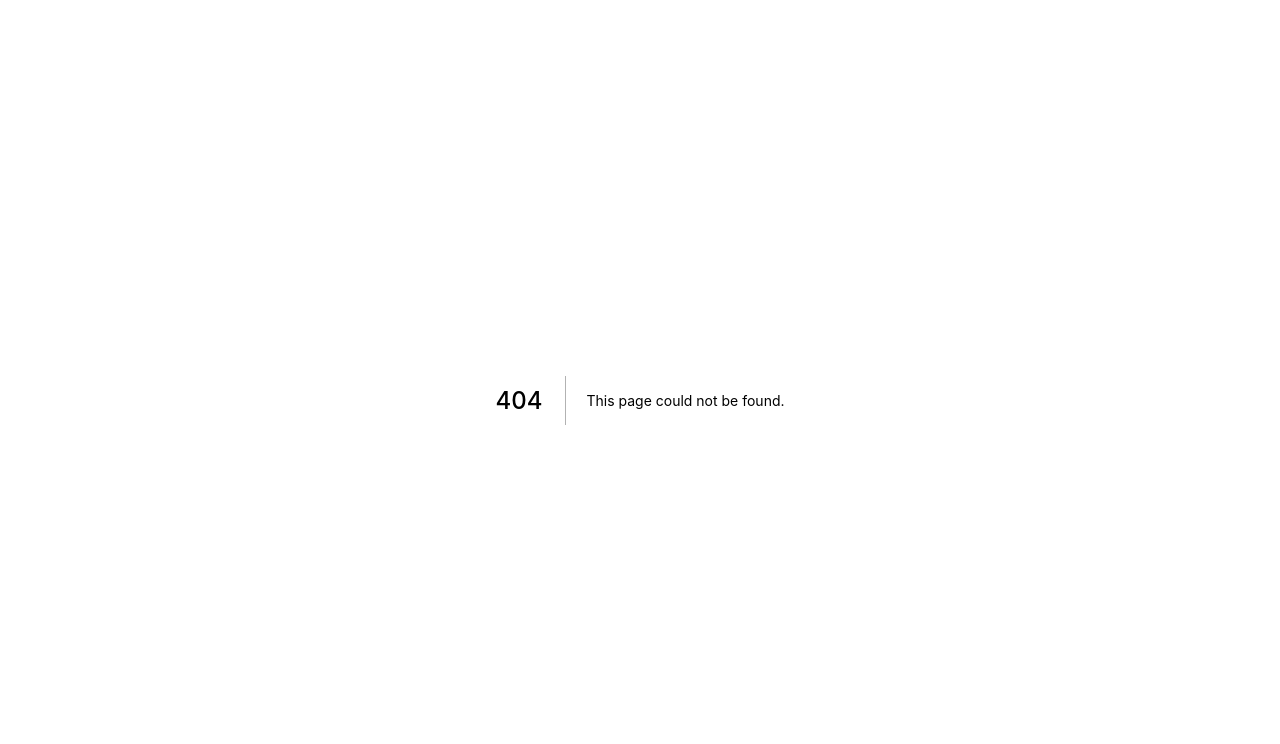
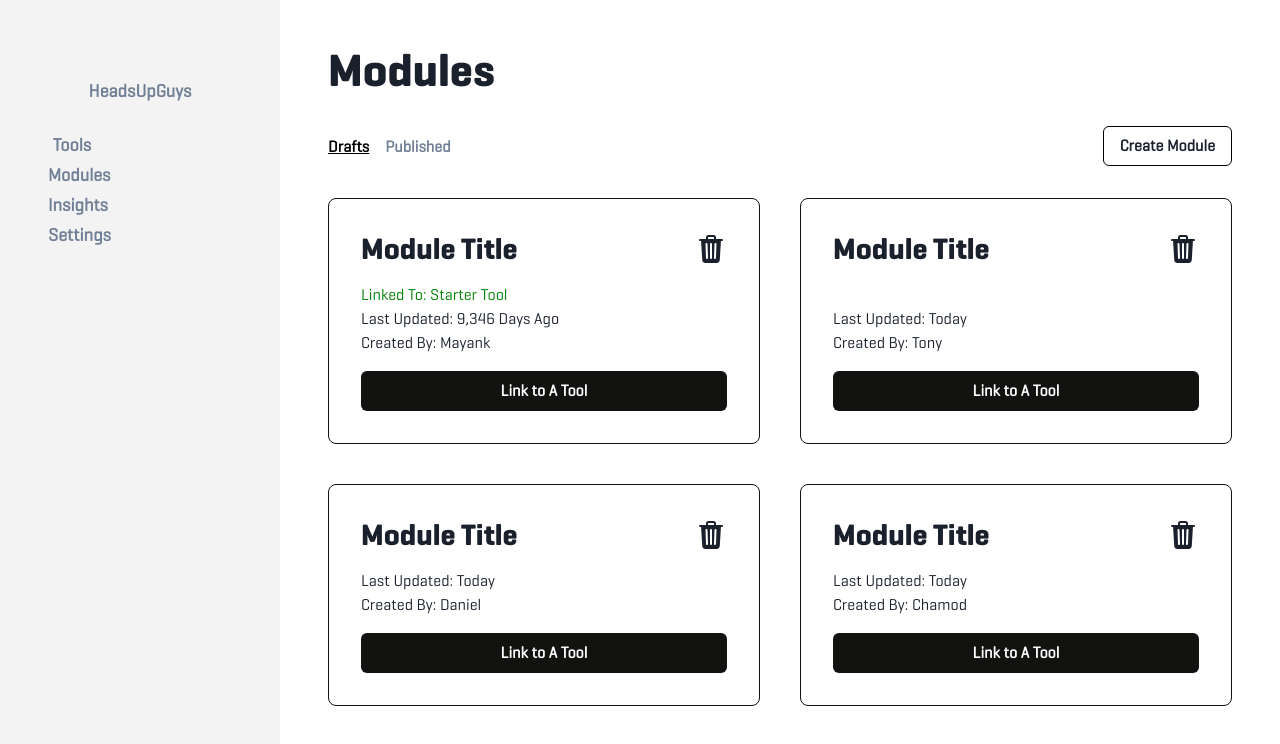
Before and after one commit to uwblueprint/headsupguys, a Next.js app: page /admin/modules in a window 1280 px wide. Before the commit this address had no page. Shown: the top 744 px of the page. Built offline with nearby package versions, Linux system fonts and the light colour scheme.

Commit message:
Add modules page

```diff
--- /dev/null
+++ b/pages/admin/modules.tsx
@@ -0,0 +1,78 @@
+import React from "react";
+import {
+    Heading,
+    Flex,
+    Center,
+    Text,
+    VStack,
+    Button,
+    Spacer,
+    Box,
+    SimpleGrid,
+    Stack,
+} from "@chakra-ui/react";
+
+import { ModuleCard } from "@components/ModuleCard";
+import { Page } from "types/Page";
+import { AdminLayout } from "@components";
+
+const Modules: Page = () => {
+    const data = React.useMemo(
+        () => [
+            {
+                tool: "Starter Tool",
+                lastUpdated: new Date("December 17, 1995 03:24:00"),
+                author: "Mayank",
+            },
+            {
+                lastUpdated: new Date(Date.now()),
+                author: "Tony",
+            },
+            {
+                lastUpdated: new Date(Date.now()),
+                author: "Daniel",
+            },
+            {
+                lastUpdated: new Date(Date.now()),
+                author: "Chamod",
+            },
+            {
+                lastUpdated: new Date(Date.now()),
+                author: "Jenna",
+            },
+        ],
+        [],
+    );
+    return (
+        <Stack spacing={8}>
+            <Heading size="2xl">Modules</Heading>
+            <Flex direction="row">
+                <Button
+                    color="black"
+                    textDecoration="underline"
+                    variant="link"
+                    mr={4}
+                >
+                    Drafts
+                </Button>
+                <Button variant="link">Published</Button>
+                <Spacer />
+                <Button variant="outlineBlack">Create Module</Button>
+            </Flex>
+            <SimpleGrid minChildWidth="20rem" spacing={10}>
+                {/* <SimpleGrid columns={3} spacing={10}> */}
+                {data.map(({ tool, lastUpdated, author }) => (
+                    <ModuleCard
+                        tool={tool}
+                        lastUpdated={lastUpdated}
+                        author={author}
+                    />
+                ))}
+            </SimpleGrid>
+        </Stack>
+    );
+};
+
+Modules.layout = AdminLayout;
+
+export default Modules;
```
